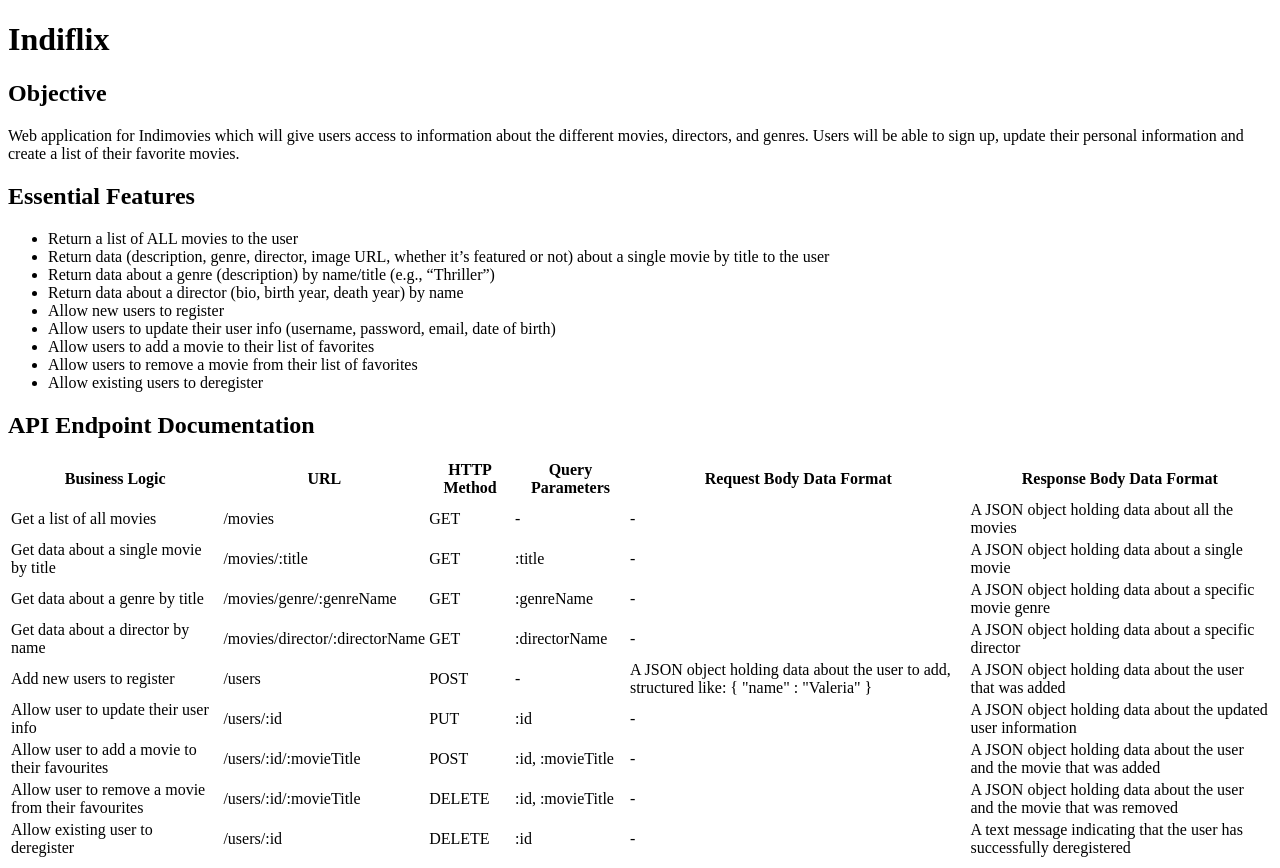
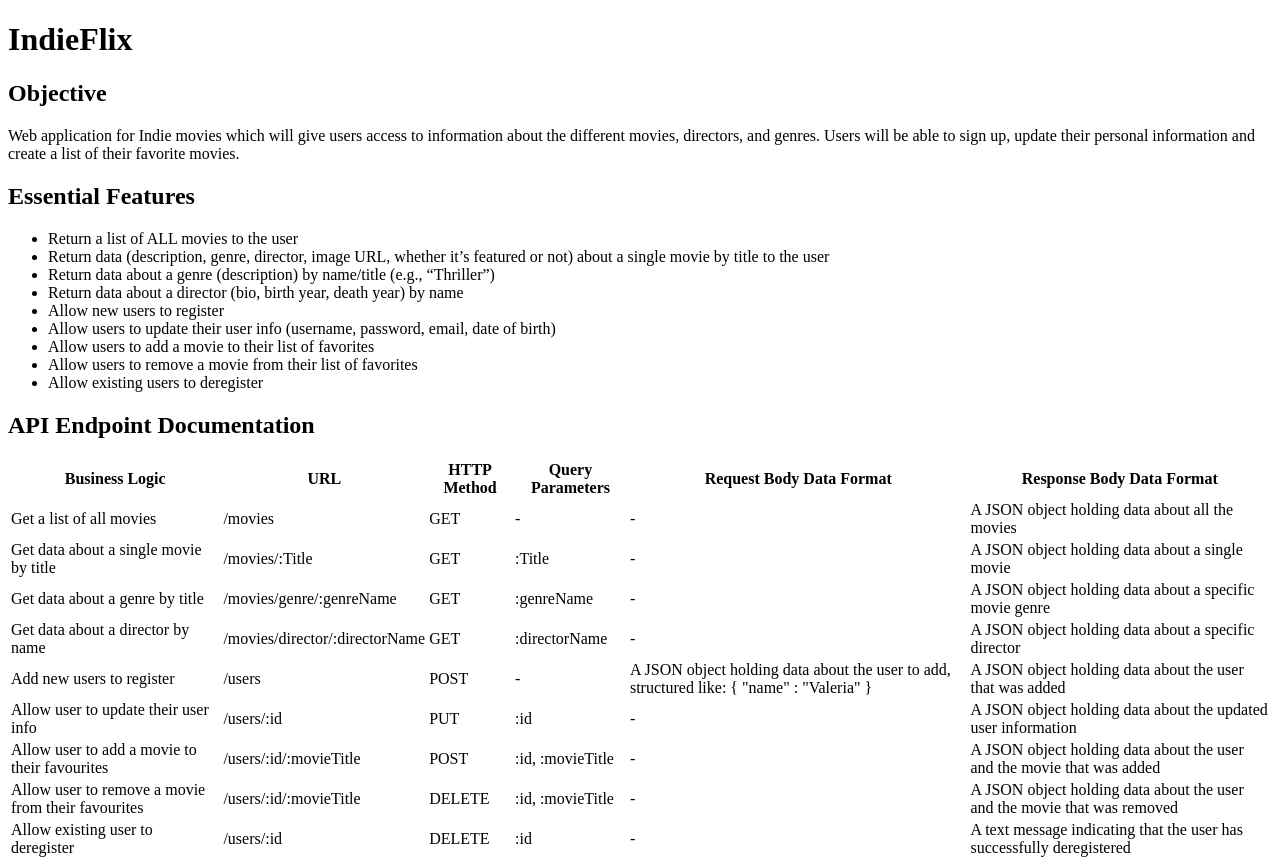
Before and after one commit to Val-Bal/movie-web-app, a website: page public/documentation.html in a window 1280 px wide. Drawn offline with Linux system fonts and the light colour scheme.

Commit message:
feat: correct typo

```diff
--- a/public/documentation.html
+++ b/public/documentation.html
@@ -9,9 +9,9 @@
 
 <body>
     <div>
-        <h1>Indiflix</h1>
+        <h1>IndieFlix</h1>
         <h2>Objective</h2>
-        <p> Web application for Indimovies which will give users access to information about the different movies, directors, and genres.
+        <p> Web application for Indie movies which will give users access to information about the different movies, directors, and genres.
             Users will be able to sign up, update their personal information and create a list of their favorite movies.
         </p>
 <h2>Essential Features</h2>
@@ -55,9 +55,9 @@
 
         <tr>
           <td>Get data about a single movie by title</td>
-          <td>/movies/:title</td>
+          <td>/movies/:Title</td>
           <td>GET</td>
-          <td>:title</td>
+          <td>:Title</td>
           <td>-</td>
           <td>A JSON object holding data about a single movie</td>
         </tr>
```
